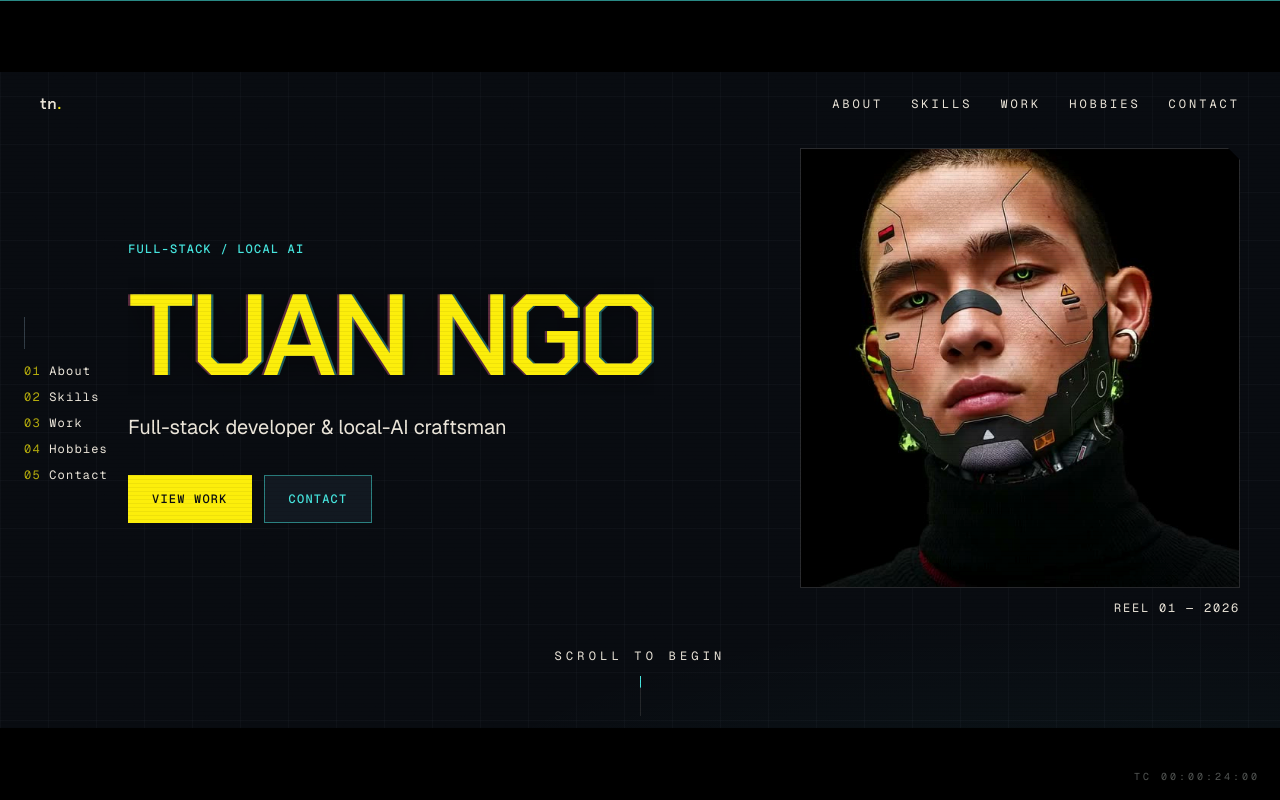
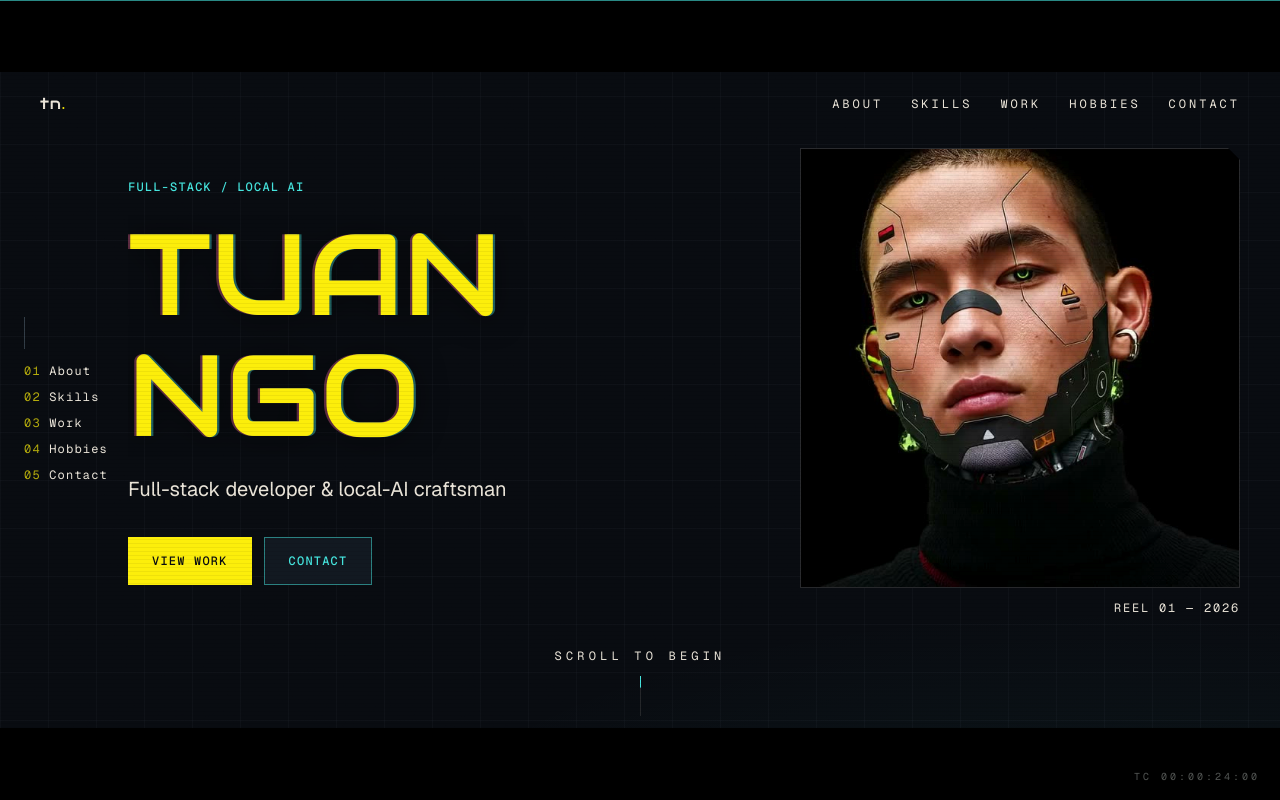
Before and after one commit to 2an/portfolio, a Next.js app: page / in a window 1280 px wide. Shown: the top 800 px of the page. Built offline with nearby package versions, Linux system fonts and the light colour scheme.

Commit message:
feat: Audiowide as the cyber display face (replaces Chakra Petch) — self-hosted, 400-only, all-caps

```diff
--- a/src/app/globals.css
+++ b/src/app/globals.css
@@ -11,7 +11,7 @@
   --font-sans: var(--font-geist-sans);
   --font-mono: var(--font-geist-mono);
   --font-display: var(--font-instrument-serif);
-  --font-cyber: var(--font-chakra);
+  --font-cyber: var(--font-audiowide);
 }
 
 @theme {
--- a/src/app/layout.tsx
+++ b/src/app/layout.tsx
@@ -1,5 +1,5 @@
 import type { Metadata } from "next";
-import { Chakra_Petch, Geist, Geist_Mono, Instrument_Serif } from "next/font/google";
+import { Audiowide, Geist, Geist_Mono, Instrument_Serif } from "next/font/google";
 import "./globals.css";
 
 const geistSans = Geist({
@@ -18,9 +18,9 @@ const instrumentSerif = Instrument_Serif({
   subsets: ["latin"],
 });
 
-const chakraPetch = Chakra_Petch({
-  variable: "--font-chakra",
-  weight: "600",
+const audiowide = Audiowide({
+  variable: "--font-audiowide",
+  weight: "400",
   subsets: ["latin"],
 });
 
@@ -34,7 +34,7 @@ export default function RootLayout({ children }: LayoutProps<"/">) {
   return (
     <html
       lang="en"
-      className={`${geistSans.variable} ${geistMono.variable} ${instrumentSerif.variable} ${chakraPetch.variable} h-full antialiased`}
+      className={`${geistSans.variable} ${geistMono.variable} ${instrumentSerif.variable} ${audiowide.variable} h-full antialiased`}
     >
       <body className="min-h-full flex flex-col">{children}</body>
     </html>
--- a/src/app/page.tsx
+++ b/src/app/page.tsx
@@ -225,7 +225,7 @@ function Hero() {
         style={{ opacity: frameOpacity }}
         className="relative z-10 flex items-center justify-between px-6 pt-[calc(9vh+1.25rem)] sm:px-10"
       >
-        <a href="#top" className="font-cyber text-base font-semibold tracking-[0.05em] text-ink">
+        <a href="#top" className="font-cyber text-base tracking-[0.05em] text-ink">
           tn<span className="text-chrome">.</span>
         </a>
         <div className="hidden gap-7 font-mono text-xs uppercase tracking-[0.25em] text-muted sm:flex">
@@ -281,7 +281,7 @@ function Hero() {
               initial={{ y: reduce ? "0%" : "112%" }}
               animate={{ y: "0%" }}
               transition={{ duration: 1.2, delay: 0.3, ease: EASE_OUT }}
-              className="font-cyber text-[clamp(3rem,9vw,8rem)] font-semibold leading-[1.02] tracking-[-0.04em] text-chrome"
+              className="font-cyber text-[clamp(3rem,9vw,8rem)] leading-[1.05] text-chrome"
             >
               <GlitchText text="TUAN NGO" />
             </motion.h1>
@@ -445,7 +445,7 @@ export default function Home() {
           eyebrow="Selected Work"
           title="Selected Work"
           wide
-          titleClassName="font-cyber text-4xl font-semibold uppercase leading-tight tracking-[-0.025em] text-ink sm:text-5xl"
+          titleClassName="font-cyber text-4xl uppercase leading-tight text-ink sm:text-5xl"
         >
           <div>
             {/* One small hazard tick per section — separator, not background */}
@@ -473,7 +473,7 @@ export default function Home() {
                       {FILMOGRAPHY[0].years}
                     </span>
                   </div>
-                  <h3 className="mt-4 font-cyber text-3xl font-semibold tracking-[-0.025em] text-ink sm:text-4xl">
+                  <h3 className="mt-4 font-cyber text-3xl text-ink sm:text-4xl">
                     {FILMOGRAPHY[0].title}
                   </h3>
                   <p className="mt-3 max-w-xl text-sm leading-relaxed text-muted sm:text-base">
@@ -507,7 +507,7 @@ export default function Home() {
                       </span>
                     </div>
                     <div>
-                      <h3 className="font-cyber text-xl font-semibold tracking-[-0.02em] text-ink transition-colors duration-150 group-hover:text-chrome sm:text-2xl">
+                      <h3 className="font-cyber text-xl text-ink transition-colors duration-150 group-hover:text-chrome sm:text-2xl">
                         {film.title}
                       </h3>
                       <p className="mt-2 max-w-xl text-sm leading-relaxed text-muted">
--- a/src/components/hobby-panel.tsx
+++ b/src/components/hobby-panel.tsx
@@ -82,7 +82,7 @@ export function HobbyPanel({
             <span className="mr-2 opacity-60">///</span>
             {tag}
           </p>
-          <h3 className="mt-3 -skew-x-6 font-cyber text-3xl uppercase italic tracking-tight text-ink sm:text-4xl">
+          <h3 className="mt-3 -skew-x-6 font-cyber text-3xl uppercase italic text-ink sm:text-4xl">
             <GlitchText text={title} className="cp-title" />
           </h3>
           <p className="mt-4 max-w-md text-sm leading-relaxed text-ink-muted">{copy}</p>
```
